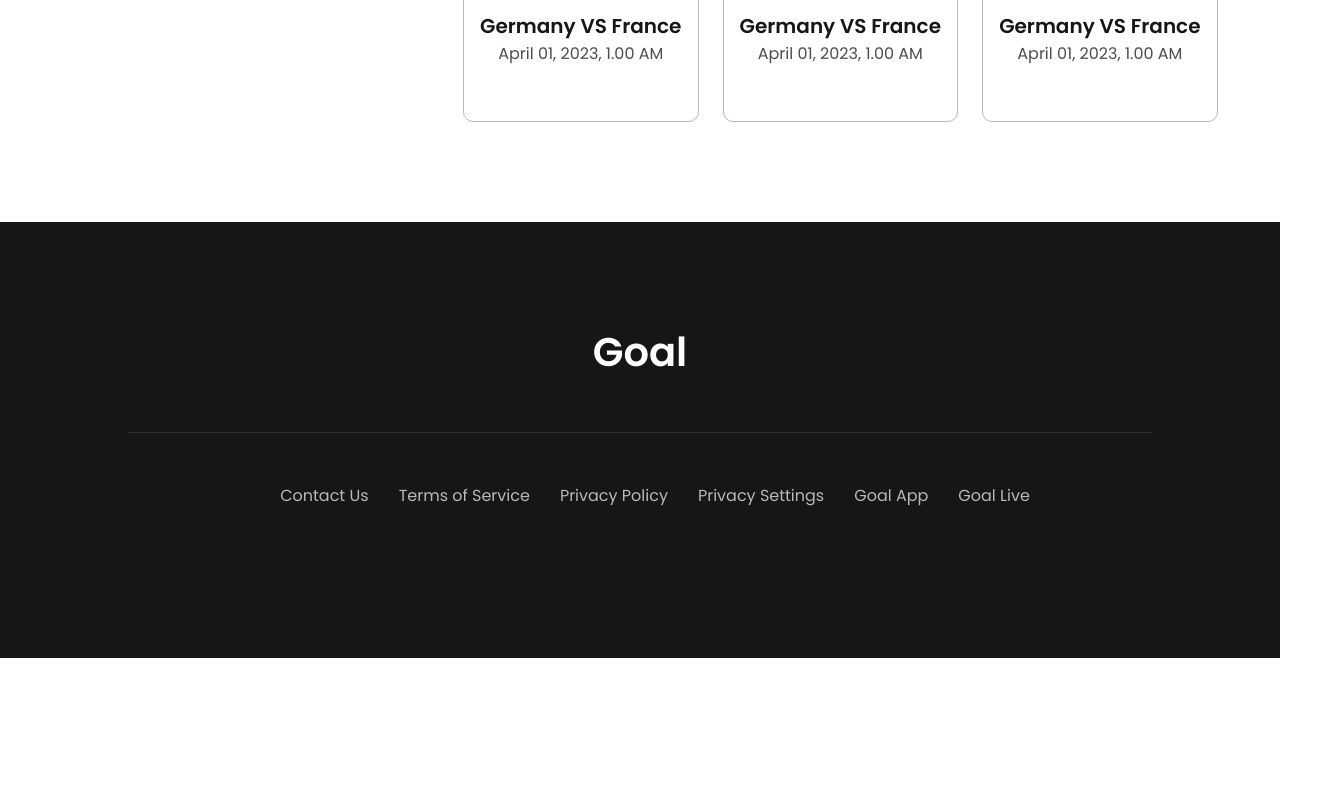
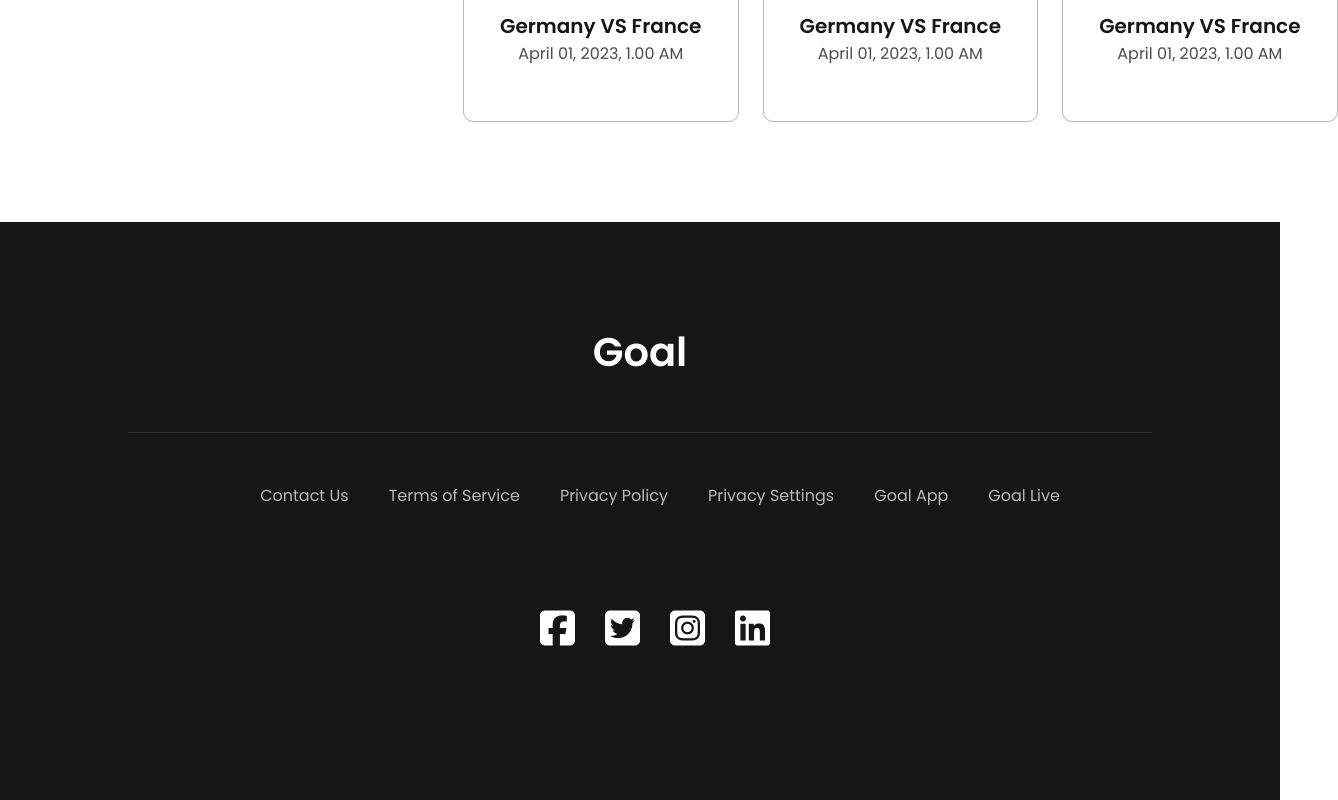
Before and after one commit to mahimur/world-cup, a plain HTML site: page match.html in a window 1280 px wide. Shown: the part 1305-2105 px from the top of the page, 1338 px wide, since content can reach past the window. Before the commit the page ends 1963 px from the top, so only its background shows below. Drawn offline with Linux system fonts and the light colour scheme.

Commit message:
mobile responsive done

```diff
--- a/css/match.css
+++ b/css/match.css
@@ -60,6 +60,7 @@
 
 .match {
     height: 242px;
+    padding: 0 20px;
     display: flex;
     align-items: center;
     justify-content: center;
--- a/css/responsive.css
+++ b/css/responsive.css
@@ -7,6 +7,7 @@
         display: grid;
         grid-template-columns: repeat(1, 1fr);
         margin-bottom: 24px;
+        border-radius: 10px;
     }
 
     .top-info {
@@ -38,15 +39,22 @@
 
     /* bottom start */
     .bottom,
-    .blogs {
+    .blogs,
+    .matches {
         display: grid;
         grid-template-columns: repeat(1, 1fr);
         justify-content: center;
         justify-items: center;
     }
 
-    .side-menu {
+    .side-menu,
+    .side-menu-2 {
         background-color: #fff;
+    }
+
+    .menu-item,
+    .menu-item-2 {
+        border: 1px solid #dd0000;
     }
 
     /* footer start */
@@ -61,4 +69,9 @@
         margin: 0;
         padding: 15px 0;
     }
+
+    /* bottom done */
+
+    /* match section */
+
 }
--- a/css/style.css
+++ b/css/style.css
@@ -102,7 +102,6 @@
     color: #161616;
     font-size: 20px;
     font-weight: 500;
-    border: 1px solid #dd0000;
 }
 
 .side-menu li .item-1 {
@@ -201,7 +200,7 @@ footer {
 
 .footer-menu ul li {
     list-style: none;
-    margin-left: 30px;
+    margin-left: 40px;
     padding: 50px 0;
 }
 
@@ -212,4 +211,22 @@ footer {
     text-decoration: none;
 }
 
+/* social icons */
+
+.social-link ul {
+    display: flex;
+    justify-content: center;
+}
+
+.social-link ul li {
+    list-style: none;
+    padding: 50px 0;
+    margin-left: 30px;
+}
+
+.social-link .fa-brands {
+    color: #fff;
+    font-size: 40px;
+}
+
 /* footer end */
--- a/match.html
+++ b/match.html
@@ -6,6 +6,9 @@
     <meta http-equiv="X-UA-Compatible" content="IE=edge">
     <meta name="viewport" content="width=device-width, initial-scale=1.0">
     <title>World Cup 2022</title>
+    <!-- font awesome -->
+    <script src="https://kit.fontawesome.com/f6b55251da.js" crossorigin="anonymous"></script>
+
     <!-- google fonts -->
     <link rel="preconnect" href="https://fonts.googleapis.com">
     <link rel="preconnect" href="https://fonts.gstatic.com" crossorigin>
@@ -136,6 +139,19 @@
                 <li><a href="#">Goal Live</a></li>
             </ul>
         </div>
+        <div class="social-link">
+            <ul>
+                <li><a href="https://www.facebook.com/mahimur1" target="_blank"><i
+                            class="fa-brands fa-facebook-square"></i></a></li>
+                <li><a href="https://twitter.com/mahimur_me" target="_blank"><i
+                            class="fa-brands fa-twitter-square"></i></a></li>
+                <li><a href="https://www.instagram.com/mahimur_me/" target="_blank"><i
+                            class="fa-brands fa-instagram-square"></i></a>
+                </li>
+                <li><a href="https://www.linkedin.com/in/mahimur/" target="_blank"><i
+                            class="fa-brands fa-linkedin"></i></a></li>
+            </ul>
+        </div>
     </footer>
     <!-- footer end -->
 </body>
```
Also changed, not shown: index.html (+13 -0 lines).
